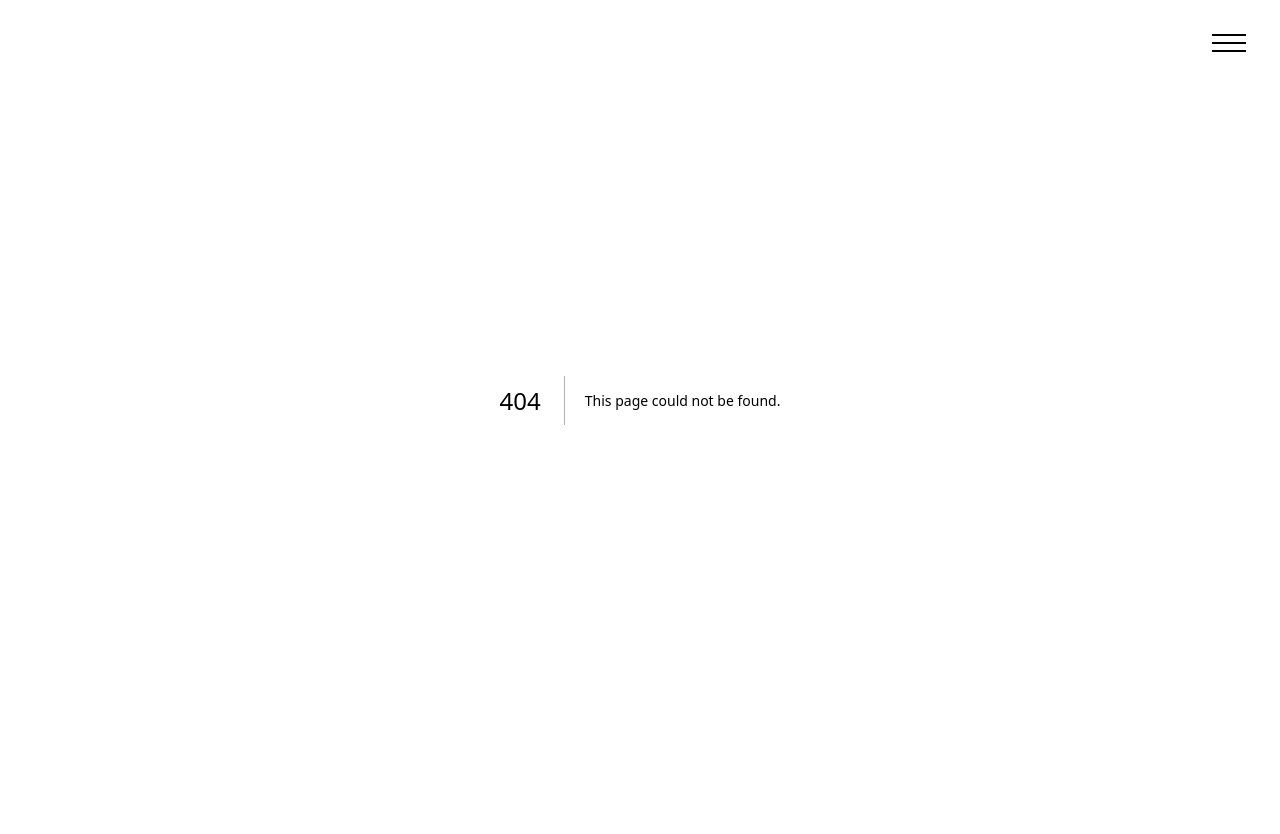
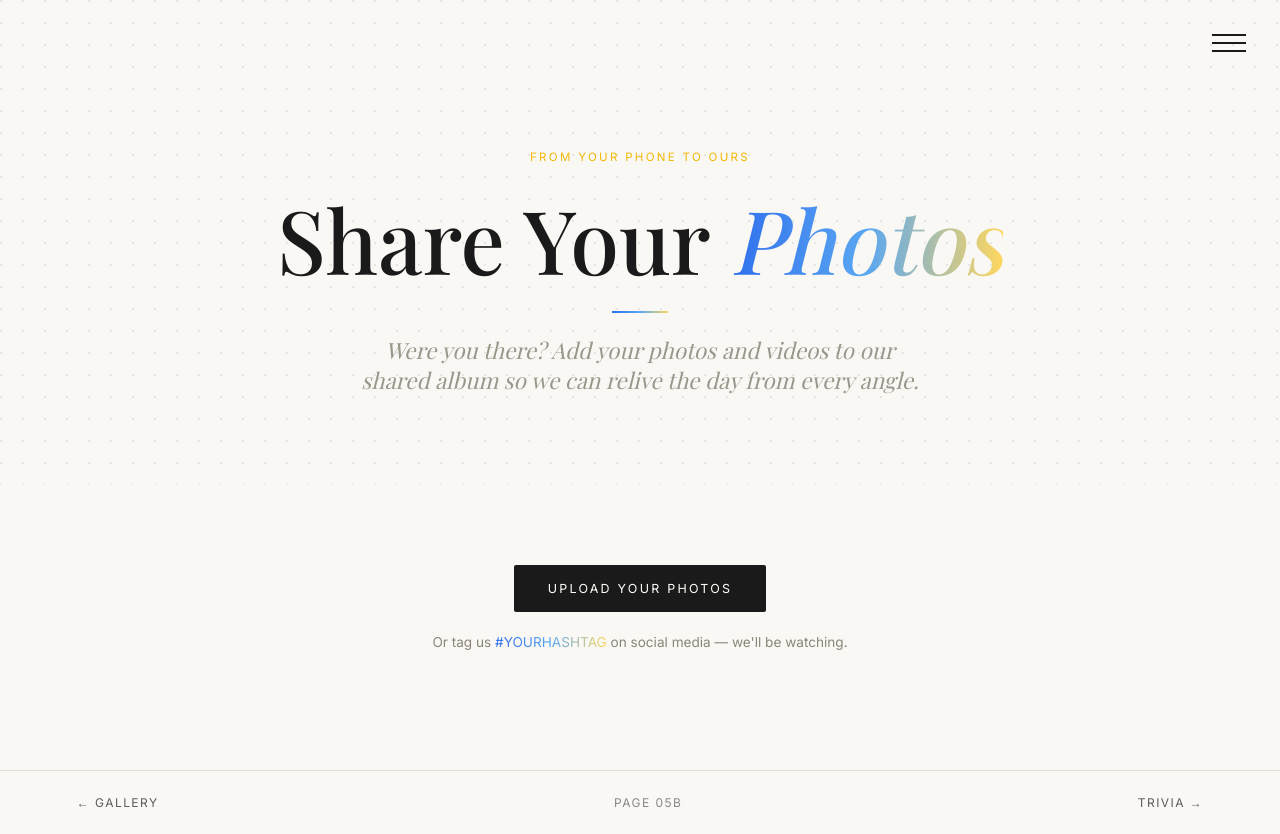
Before and after one commit to fiificode/wedding-next, a Next.js app: page /gallery/guest in a window 1280 px wide. Before the commit this address had no page. Before the commit the page ends 800 px from the top, so only its background shows below. Built offline with nearby package versions, Linux system fonts and the light colour scheme.

Commit message:
Add share CTA and photo upload styles to gallery page

```diff
--- /dev/null
+++ b/app/gallery/guest/page.jsx
@@ -0,0 +1,40 @@
+import ChapterHero from "@/components/ChapterHero";
+import PagBar from "@/components/PagBar";
+import Reveal from "@/components/Reveal";
+import ChapterSubNav from "@/components/ChapterSubNav";
+import PhotoUpload from "@/components/PhotoUpload";
+
+export default function GuestGalleryPage() {
+  return (
+    <section className="chapter">
+      <ChapterSubNav
+        chapterLabel="GUEST GALLERY"
+        title="Share Your Photos"
+        back={{ href: "/gallery", label: "GALLERY" }}
+        next={{ href: "/trivia", label: "TRIVIA" }}
+      />
+      <ChapterHero
+        eyebrow="FROM YOUR PHONE TO OURS"
+        title={
+          <>
+            Share Your <em>Photos</em>
+          </>
+        }
+        lede="Were you there? Add your photos and videos to our shared album so we can relive the day from every angle."
+      />
+      <div className="chapter-body">
+        <Reveal as="div" delay={0.1} className="share-cta">
+          <PhotoUpload />
+          <p className="share-cta-note">
+            Or tag us <span className="gradient-text">#YOURHASHTAG</span> on social media — we&apos;ll be watching.
+          </p>
+        </Reveal>
+      </div>
+      <PagBar
+        prev={{ href: "/gallery", label: "GALLERY" }}
+        page="05B"
+        next={{ href: "/trivia", label: "TRIVIA" }}
+      />
+    </section>
+  );
+}
--- a/app/globals.css
+++ b/app/globals.css
@@ -288,6 +288,7 @@ button {
   display: flex;
   justify-content: flex-end;
   padding: 26px 34px;
+  pointer-events: none;
 }
 .hamburger {
   width: 34px;
@@ -297,6 +298,7 @@ button {
   justify-content: center;
   gap: 6px;
   color: inherit;
+  pointer-events: auto;
 }
 .hamburger span {
   display: block;
@@ -1020,6 +1022,95 @@ button {
   }
 }
 
+.share-cta {
+  text-align: center;
+  margin-top: 80px;
+}
+.share-cta .rule {
+  margin-left: auto;
+  margin-right: auto;
+}
+.share-cta-question {
+  font-family: var(--font-serif);
+  font-style: italic;
+  font-size: 1.3rem;
+  color: var(--muted);
+  margin-bottom: 24px;
+}
+.filled-btn {
+  display: inline-block;
+  background: var(--ink);
+  color: var(--offwhite);
+  padding: 16px 34px;
+  font-size: 0.78rem;
+  letter-spacing: 0.18em;
+  border-radius: 2px;
+  transition: opacity 0.2s;
+}
+.filled-btn:hover {
+  opacity: 0.85;
+}
+.share-cta-note {
+  margin-top: 22px;
+  font-size: 0.85rem;
+  color: var(--muted);
+}
+
+/* photo upload (guest gallery) */
+.photo-upload {
+  display: flex;
+  flex-direction: column;
+  align-items: center;
+}
+.photo-upload-input {
+  position: absolute;
+  width: 1px;
+  height: 1px;
+  overflow: hidden;
+  clip: rect(0 0 0 0);
+  white-space: nowrap;
+}
+.photo-upload-grid {
+  display: grid;
+  grid-template-columns: repeat(auto-fill, minmax(120px, 1fr));
+  gap: 12px;
+  width: 100%;
+  max-width: 640px;
+  margin-top: 32px;
+}
+.photo-upload-item {
+  position: relative;
+  aspect-ratio: 1 / 1;
+  border-radius: 4px;
+  overflow: hidden;
+  background: var(--dark);
+}
+.photo-upload-item img,
+.photo-upload-item video {
+  width: 100%;
+  height: 100%;
+  object-fit: cover;
+  display: block;
+}
+.photo-upload-remove {
+  position: absolute;
+  top: 6px;
+  right: 6px;
+  width: 22px;
+  height: 22px;
+  border-radius: 50%;
+  background: rgba(20, 19, 17, 0.75);
+  color: var(--offwhite);
+  font-size: 1rem;
+  line-height: 1;
+  display: flex;
+  align-items: center;
+  justify-content: center;
+}
+.photo-upload-remove:hover {
+  background: rgba(20, 19, 17, 0.95);
+}
+
 /* rsvp invitation — double doors sliding open */
 .invite-wrap {
   display: flex;
--- /dev/null
+++ b/components/PhotoUpload.jsx
@@ -0,0 +1,69 @@
+"use client";
+
+import { useEffect, useRef, useState } from "react";
+
+export default function PhotoUpload() {
+  const inputRef = useRef(null);
+  const [files, setFiles] = useState([]);
+
+  useEffect(() => {
+    return () => files.forEach((f) => URL.revokeObjectURL(f.url));
+  }, [files]);
+
+  function handleChange(e) {
+    const picked = Array.from(e.target.files || []);
+    if (!picked.length) return;
+    setFiles((prev) => [
+      ...prev,
+      ...picked.map((file) => ({
+        file,
+        url: URL.createObjectURL(file),
+        isVideo: file.type.startsWith("video/"),
+      })),
+    ]);
+    e.target.value = "";
+  }
+
+  function removeFile(url) {
+    setFiles((prev) => prev.filter((f) => f.url !== url));
+  }
+
+  return (
+    <div className="photo-upload">
+      <input
+        ref={inputRef}
+        type="file"
+        accept="image/*,video/*"
+        multiple
+        onChange={handleChange}
+        className="photo-upload-input"
+      />
+      <button type="button" className="filled-btn" onClick={() => inputRef.current?.click()}>
+        UPLOAD YOUR PHOTOS
+      </button>
+
+      {files.length > 0 && (
+        <div className="photo-upload-grid">
+          {files.map((f) => (
+            <div className="photo-upload-item" key={f.url}>
+              {f.isVideo ? (
+                <video src={f.url} muted />
+              ) : (
+                // eslint-disable-next-line @next/next/no-img-element
+                <img src={f.url} alt={f.file.name} />
+              )}
+              <button
+                type="button"
+                className="photo-upload-remove"
+                aria-label={`Remove ${f.file.name}`}
+                onClick={() => removeFile(f.url)}
+              >
+                ×
+              </button>
+            </div>
+          ))}
+        </div>
+      )}
+    </div>
+  );
+}
```
Also changed, not shown: app/gallery/page.jsx (+9 -0 lines).
